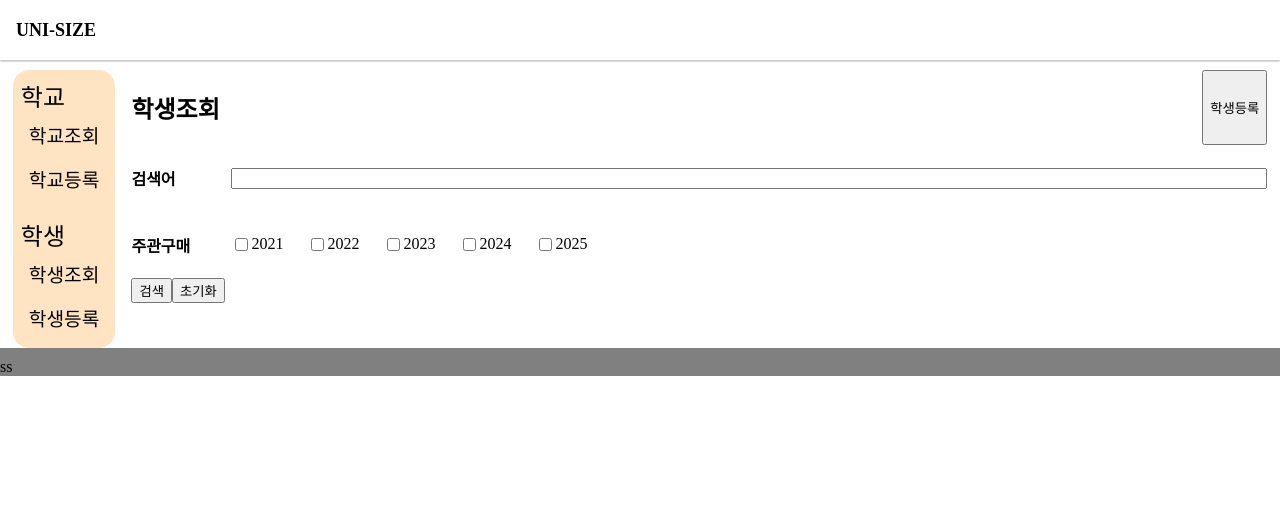
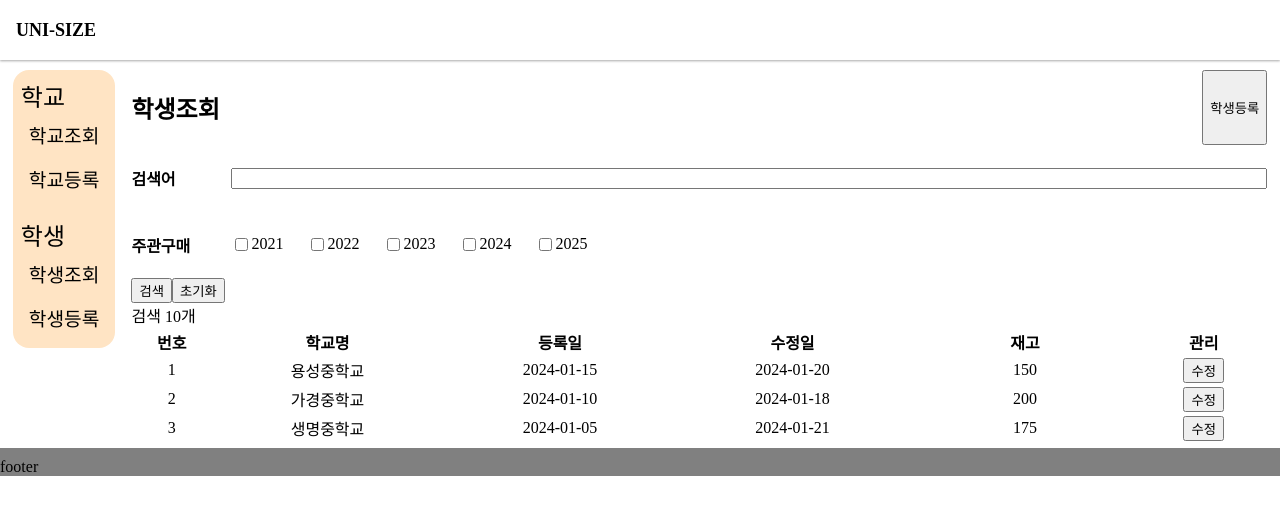
Before and after one commit to Uni-Size/unisize-client-admin, a Next.js app: page /school in a window 1280 px wide. Shown: the top 514 px of the page. Built offline with nearby package versions, Linux system fonts and the light colour scheme.

Commit message:
design: TanStack Table

```diff
--- a/package.json
+++ b/package.json
@@ -9,6 +9,7 @@
     "lint": "next lint"
   },
   "dependencies": {
+    "@tanstack/react-table": "^8.20.6",
     "next": "15.1.4",
     "react": "^19.0.0",
     "react-dom": "^19.0.0"
--- a/src/app/layout.tsx
+++ b/src/app/layout.tsx
@@ -49,7 +49,7 @@ export default function RootLayout({
             </nav>
             <div className={style.main__container__children}> {children}</div>
           </main>
-          <footer>ss</footer>
+          <footer>footer</footer>
         </div>
       </body>
     </html>
--- a/src/app/school/page.tsx
+++ b/src/app/school/page.tsx
@@ -1,8 +1,82 @@
 "use client";
+import React, { useState } from "react";
 import PageTitle from "@/components/layouts/PageTitle";
 import SearchLayout from "@/components/layouts/SearchLayout";
 import { useRouter } from "next/navigation";
 import style from "./style.module.scss";
+import ListLayout from "@/components/layouts/ListLayout";
+import {
+  createColumnHelper,
+  flexRender,
+  getCoreRowModel,
+  getPaginationRowModel,
+  useReactTable,
+} from "@tanstack/react-table";
+import Button from "@/components/asset/Button";
+
+type School = {
+  id: number;
+  schoolName: string;
+  createdAt: string;
+  updatedAt: string;
+  stock: number;
+};
+
+const mockSchoolData: School[] = [
+  {
+    id: 1,
+    schoolName: "용성중학교",
+    createdAt: "2024-01-15",
+    updatedAt: "2024-01-20",
+    stock: 150,
+  },
+  {
+    id: 2,
+    schoolName: "가경중학교",
+    createdAt: "2024-01-10",
+    updatedAt: "2024-01-18",
+    stock: 200,
+  },
+  {
+    id: 3,
+    schoolName: "생명중학교",
+    createdAt: "2024-01-05",
+    updatedAt: "2024-01-21",
+    stock: 175,
+  },
+];
+
+const columnHelper = createColumnHelper<School>();
+
+const columns = [
+  columnHelper.accessor("id", {
+    header: "번호",
+    cell: (info) => info.getValue(),
+    size: 50,
+  }),
+  columnHelper.accessor("schoolName", {
+    header: "학교명",
+    cell: (info) => info.getValue(),
+  }),
+  columnHelper.accessor("createdAt", {
+    header: "등록일",
+    cell: (info) => info.getValue(),
+  }),
+  columnHelper.accessor("updatedAt", {
+    header: "수정일",
+    cell: (info) => info.getValue(),
+  }),
+  columnHelper.accessor("stock", {
+    header: "재고",
+    cell: (info) => info.getValue(),
+  }),
+  columnHelper.display({
+    id: "actions",
+    header: "관리",
+    size: 80,
+    cell: () => <Button>수정</Button>,
+  }),
+];
 
 export default function Page() {
   const router = useRouter();
@@ -11,6 +85,20 @@ export default function Page() {
   };
   const currentYear = new Date().getFullYear();
   const years = Array.from({ length: 5 }, (_, i) => currentYear - 3 + i);
+
+  const [data, _setData] = useState(() => [...mockSchoolData]);
+
+  const table = useReactTable({
+    data,
+    columns,
+    getCoreRowModel: getCoreRowModel(),
+    getPaginationRowModel: getPaginationRowModel(),
+    initialState: {
+      pagination: {
+        pageSize: 20,
+      },
+    },
+  });
 
   return (
     <>
@@ -38,6 +126,77 @@ export default function Page() {
           </div>
         </div>
       </SearchLayout>
+      <ListLayout searchTotal={10}>
+        <div>
+          <table
+            style={{
+              width: `100%`,
+            }}
+          >
+            <thead>
+              {table.getHeaderGroups().map((headerGroup) => (
+                <tr key={headerGroup.id}>
+                  {headerGroup.headers.map((header) => (
+                    <th
+                      key={header.id}
+                      style={{
+                        width: `${
+                          (header.getSize() / table.getTotalSize()) * 100
+                        }%`,
+                      }}
+                    >
+                      {header.isPlaceholder
+                        ? null
+                        : flexRender(
+                            header.column.columnDef.header,
+                            header.getContext()
+                          )}
+                    </th>
+                  ))}
+                </tr>
+              ))}
+            </thead>
+            <tbody>
+              {table.getRowModel().rows.map((row) => (
+                <tr key={row.id}>
+                  {row.getVisibleCells().map((cell) => (
+                    <td
+                      key={cell.id}
+                      style={{
+                        width: `${
+                          (cell.column.getSize() / table.getTotalSize()) * 100
+                        }%`,
+                        textAlign: "center",
+                      }}
+                    >
+                      {flexRender(
+                        cell.column.columnDef.cell,
+                        cell.getContext()
+                      )}
+                    </td>
+                  ))}
+                </tr>
+              ))}
+            </tbody>
+            <tfoot>
+              {table.getFooterGroups().map((footerGroup) => (
+                <tr key={footerGroup.id}>
+                  {footerGroup.headers.map((header) => (
+                    <th key={header.id}>
+                      {header.isPlaceholder
+                        ? null
+                        : flexRender(
+                            header.column.columnDef.footer,
+                            header.getContext()
+                          )}
+                    </th>
+                  ))}
+                </tr>
+              ))}
+            </tfoot>
+          </table>
+        </div>
+      </ListLayout>
     </>
   );
 }
--- /dev/null
+++ b/src/components/layouts/ListLayout.tsx
@@ -0,0 +1,11 @@
+interface ListLayoutProp {
+  children: React.ReactNode;
+  searchTotal?: number;
+}
+export default function ListLayout({ children, searchTotal }: ListLayoutProp) {
+  return (
+    <div>
+      검색 {searchTotal}개{children}
+    </div>
+  );
+}
--- a/src/components/layouts/SearchLayout.tsx
+++ b/src/components/layouts/SearchLayout.tsx
@@ -2,10 +2,10 @@ import style from "./layout.module.scss";
 
 import Button from "../asset/Button";
 
-interface SearchLayoutProt {
+interface SearchLayoutProp {
   children: React.ReactNode;
 }
-export default function SearchLayout({ children }: SearchLayoutProt) {
+export default function SearchLayout({ children }: SearchLayoutProp) {
   return (
     <div className={style.search__container}>
       {children}
```
Also changed, not shown: 1 other file (tests, documents, lock files or other folders).
